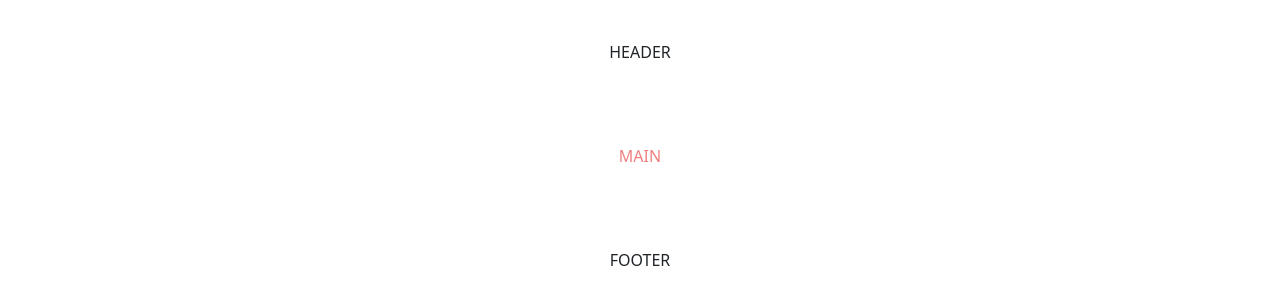
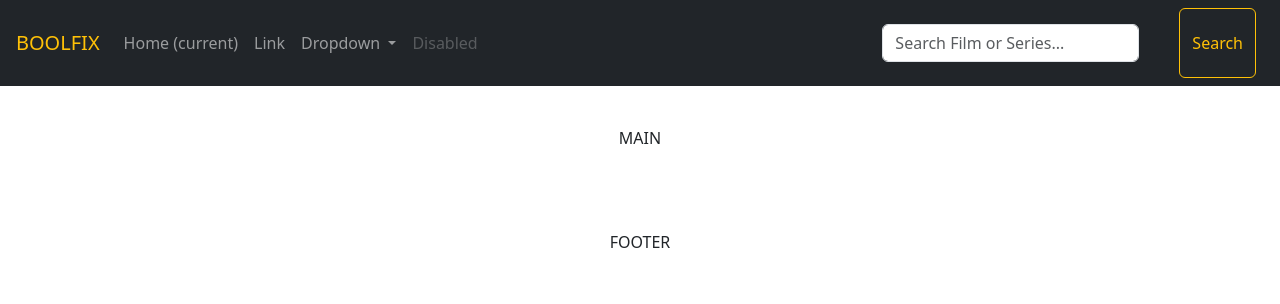
Before and after one commit to SimonaCaruso87/vite-boolflix, a Vue app: page / in a window 1280 px wide. Shown: the top 304 px of the page. Built offline with nearby package versions, Linux system fonts and the light colour scheme.

Commit message:
Controllo bootstrap e axios funzionanti , inserita navbar con button e input

```diff
--- a/src/assets/scss/main.scss
+++ b/src/assets/scss/main.scss
@@ -3,14 +3,14 @@
 @import "bootstrap/scss/bootstrap";
 
 
-main {
-    color: $main-color
-}
+// main {
+//     color: $main-color
+// }
 
-p {
-    @include main-coloring;
-}
+// p {
+//     @include main-coloring;
+// }
 
-ul {
-    border: 1px solid $main-color;
-}
+// ul {
+//     border: 1px solid $main-color;
+// }
--- a/src/assets/scss/partials/mixins.scss
+++ b/src/assets/scss/partials/mixins.scss
@@ -5,7 +5,7 @@
 */
 @use "variables" as *;
 
-@mixin main-coloring{
-    background-color: $main-color ;
-    color: $secondary-color;
-}
+// @mixin main-coloring{
+//     background-color: $main-color ;
+//     color: $secondary-color;
+// }
--- a/src/assets/scss/partials/variables.scss
+++ b/src/assets/scss/partials/variables.scss
@@ -4,6 +4,6 @@
 -------------------------
 */
 
-$main-color: lightcoral;
-$secondary-color: blue;
-$debug-color: 2px solid yellow;
+// $main-color: lightcoral;
+// $secondary-color: blue;
+// $debug-color: 2px solid yellow;
--- a/src/components/HeaderComponent.vue
+++ b/src/components/HeaderComponent.vue
@@ -15,7 +15,41 @@
 <template>
 
     <header>
-        HEADER
+            <nav class="navbar navbar-expand-lg navbar-dark bg-dark">
+                <a class="navbar-brand text-warning ps-3" href="#">BOOLFIX</a>
+                    <button class="navbar-toggler" type="button" data-toggle="collapse" data-target="#navbarSupportedContent" aria-controls="navbarSupportedContent" aria-expanded="false" aria-label="Toggle navigation">
+                         <span class="navbar-toggler-icon"></span>
+                    </button>
+
+                    <div class="collapse navbar-collapse d-flex justify-content-between " id="navbarSupportedContent">
+                        <ul class="navbar-nav mr-auto">
+                            <li class="nav-item active">
+                                <a class="nav-link" href="#">Home <span class="sr-only">(current)</span></a>
+                            </li>
+                            <li class="nav-item">
+                                <a class="nav-link" href="#">Link</a>
+                            </li>
+                            <li class="nav-item dropdown">
+                                <a class="nav-link dropdown-toggle" href="#" id="navbarDropdown" role="button" data-toggle="dropdown" aria-haspopup="true" aria-expanded="false">
+                                Dropdown
+                                </a>
+                                <div class="dropdown-menu" aria-labelledby="navbarDropdown">
+                                <a class="dropdown-item" href="#">Action</a>
+                                <a class="dropdown-item" href="#">Another action</a>
+                                <div class="dropdown-divider"></div>
+                                <a class="dropdown-item" href="#">Something else here</a>
+                                </div>
+                            </li>
+                            <li class="nav-item">
+                                <a class="nav-link disabled" href="#">Disabled</a>
+                            </li>
+                        </ul>
+                        <form class="form-inline my-2 my-lg-0 d-flex">
+                            <input class="form-control mr-sm-2 m-3" type="search" placeholder="Search Film or Series..." aria-label="Search">
+                            <button class="btn btn-outline-warning my-2 my-sm-0 m-4" type="submit">Search</button>
+                        </form>
+                    </div>
+            </nav>
     </header>
 
 </template>
@@ -23,8 +57,7 @@
 <style lang="scss" scoped>
 
 header{
-    padding:40px;
-    text-align: center;
+
 }
 
 </style>
```
